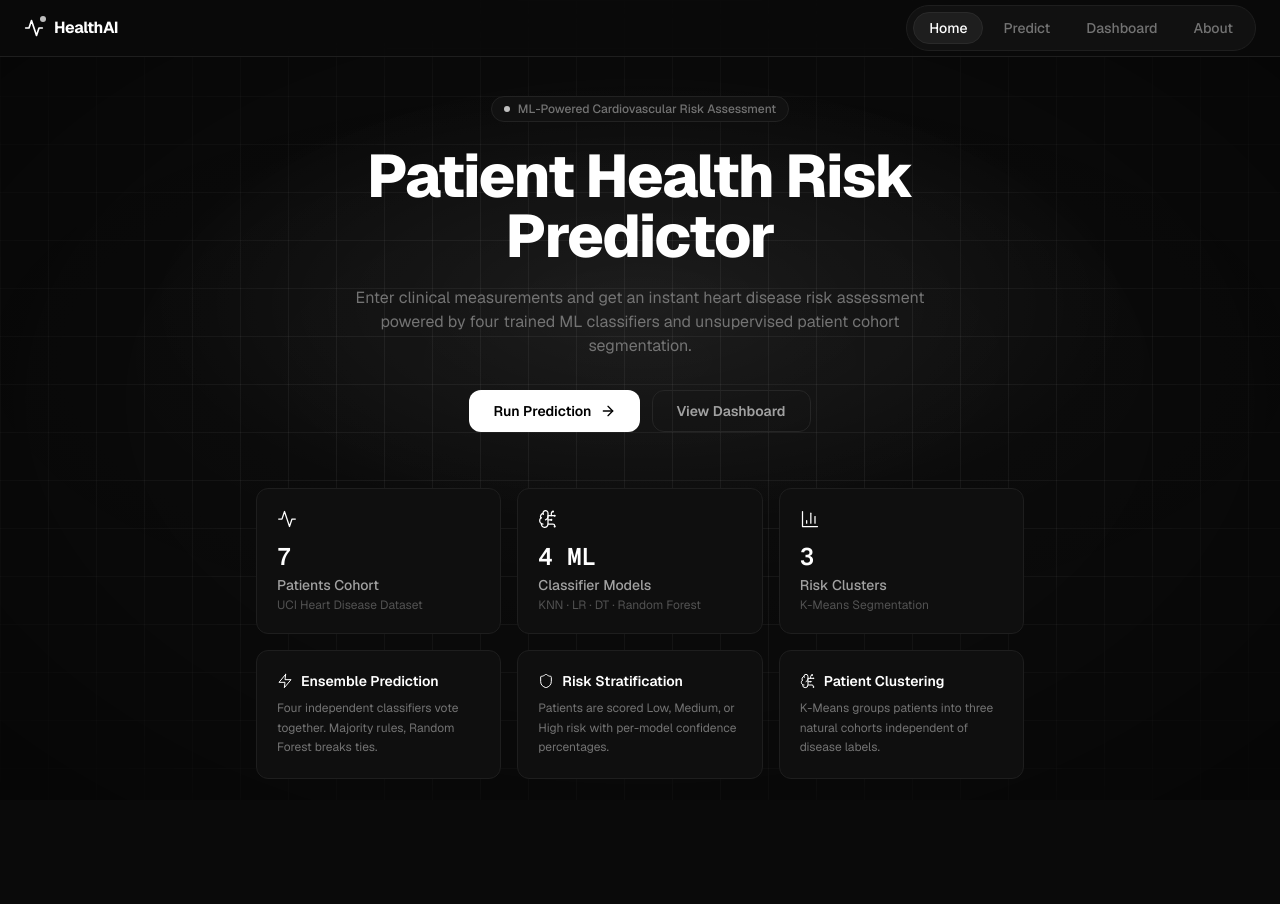
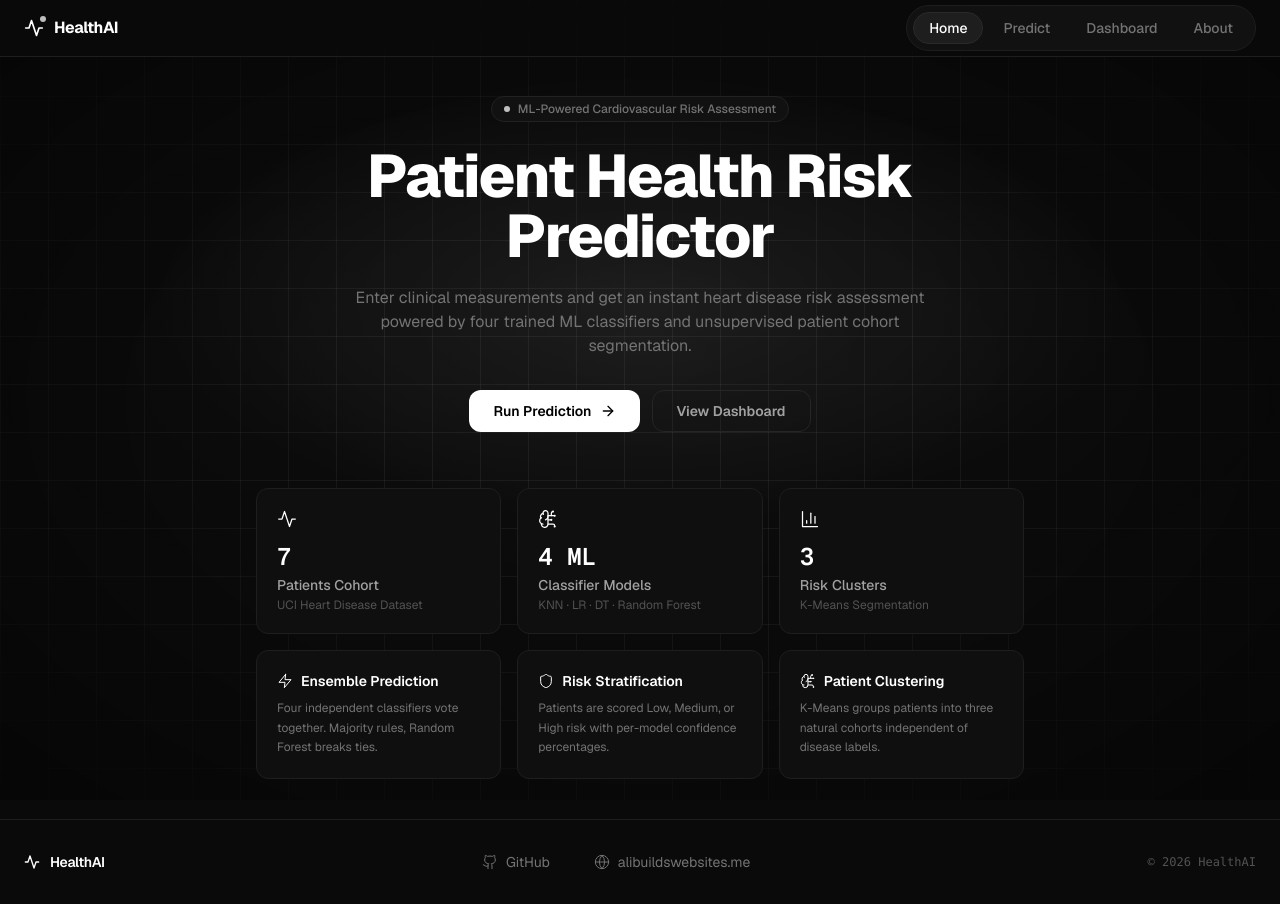
Before and after one commit to alibuildswebsites-ux/patient-health-risk-predictor, a React (Vite) app: page / in a window 1280 px wide. Before the commit the page ends 819 px from the top, so only its background shows below. Built offline with nearby package versions, Linux system fonts and the light colour scheme.

Commit message:
Add footer with GitHub/personal links, remove docs/ and logo/

```diff
--- a/src/App.tsx
+++ b/src/App.tsx
@@ -5,6 +5,7 @@ import Home from './components/Home';
 import Predict from './components/Predict';
 import Dashboard from './components/Dashboard';
 import About from './components/About';
+import Footer from './components/Footer';
 import { initialPatients, Patient } from './data/mockData';
 
 export default function App() {
@@ -64,6 +65,8 @@ export default function App() {
           )}
         </AnimatePresence>
       </main>
+
+      <Footer />
     </div>
   );
 }
--- /dev/null
+++ b/src/components/Footer.tsx
@@ -0,0 +1,62 @@
+import { Github, Globe, Activity, ArrowUpRight } from 'lucide-react';
+
+interface FooterLinkProps {
+  href: string;
+  icon: React.ReactNode;
+  label: string;
+}
+
+const FooterLink = ({ href, icon, label }: FooterLinkProps) => (
+  <a
+    href={href}
+    target="_blank"
+    rel="noopener noreferrer"
+    className="group flex items-center gap-2 text-sm text-[#737373] hover:text-white transition-colors duration-200 cursor-pointer"
+  >
+    <span className="h-4 w-4 transition-transform duration-200 group-hover:-translate-y-0.5 group-hover:translate-x-0.5">
+      {icon}
+    </span>
+    <span>{label}</span>
+    <ArrowUpRight className="h-3 w-3 opacity-0 -translate-y-1 translate-x-1 group-hover:opacity-60 group-hover:translate-y-0 group-hover:translate-x-0 transition-all duration-200" />
+  </a>
+);
+
+export const Footer = () => {
+  return (
+    <footer className="relative z-10 mt-auto border-t border-[#1e1e1e] bg-[#0a0a0a]">
+      <div className="max-w-7xl mx-auto px-4 sm:px-6 py-6 sm:py-8">
+        <div className="flex flex-col sm:flex-row items-center justify-between gap-4 sm:gap-6">
+
+          {/* Brand */}
+          <div className="flex items-center gap-2.5">
+            <div className="relative flex-shrink-0">
+              <Activity className="h-4 w-4 text-white" strokeWidth={2} />
+            </div>
+            <span className="text-sm font-semibold tracking-tight text-white">HealthAI</span>
+          </div>
+
+          {/* Links */}
+          <nav className="flex items-center gap-5 sm:gap-6" aria-label="Footer links">
+            <FooterLink
+              href="https://github.com/alibuildswebsites-ux/patient-health-risk-predictor"
+              icon={<Github className="h-full w-full" strokeWidth={1.5} />}
+              label="GitHub"
+            />
+            <FooterLink
+              href="https://alibuildswebsites.me"
+              icon={<Globe className="h-full w-full" strokeWidth={1.5} />}
+              label="alibuildswebsites.me"
+            />
+          </nav>
+
+          {/* Copyright */}
+          <p className="text-xs text-[#525252] font-mono">
+            &copy; {new Date().getFullYear()} HealthAI
+          </p>
+        </div>
+      </div>
+    </footer>
+  );
+};
+
+export default Footer;
```
Also changed, not shown: 3 other files (tests, documents, lock files or other folders).
